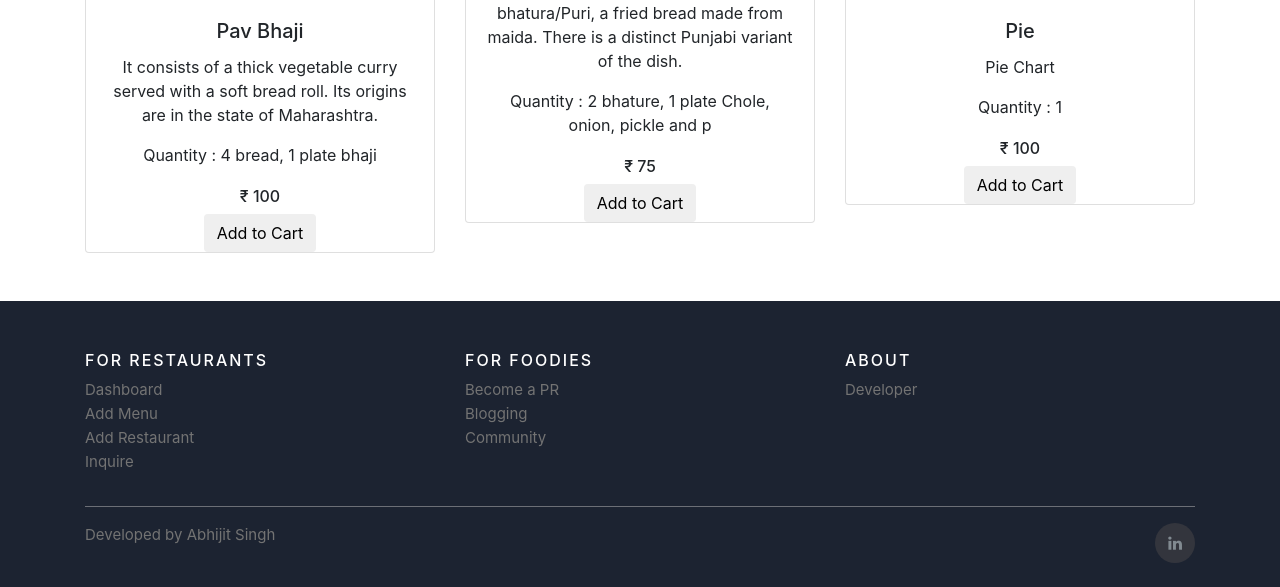
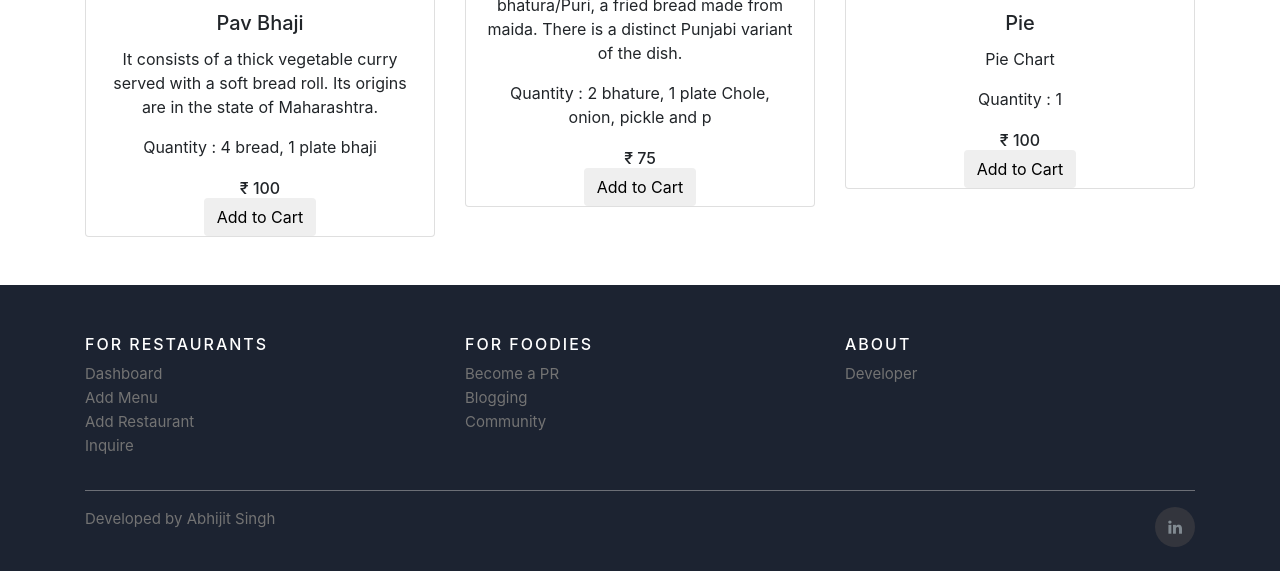
Before and after one commit to singh-abhijit/Foodshala, a PHP site: page /menu.php in a window 1280 px wide. Shown: the part 977-1564 px from the top of the page. Run offline with PHP 8.4, Linux system fonts and the light colour scheme; data comes from the database, SQL or seed files in the repository; data that the repository does not hold is empty; some libraries are stand-ins or nearby versions.

Commit message:
cart items

```diff
--- a/components/menu_item_card.php
+++ b/components/menu_item_card.php
@@ -1,7 +1,7 @@
-<div class="col-lg-3 col-md-3 col-sm-12 col-xl-4 mb-5">
+<div class="col-lg-3 col-md-3 col-sm-12 col-xl-4 mb-5 ">
 
     <form action="menu.php" method="post">
-        <div class="card">
+        <div class="card h-100 w-100">
             <!-- <div class="card" style="width: 18rem;"> -->
             <img class="card-img-top" src="<?php echo $product['imglink'] ? $product['imglink'] : './images/common_food_image.jpg';  ?>" alt="food image">
             <div class="card-body">
@@ -9,7 +9,7 @@
                 <p class="card-text text-center"><?php echo $product['food_details'];  ?></p>
                 <p class="card-text br-1 text-center">Quantity : <?php echo $product['food_quantity'];  ?></p>
             </div>
-            <h6 class="text-center"> &#8377; <?php echo $product['food_price'];  ?></h6>
+            <h6 class="text-center m-auto"> &#8377; <?php echo $product['food_price'];  ?></h6>
 
             <div class="btn-group d-flex text-center">
                 <!-- <button class="btn flex-fill m-auto" style="background-color: darkgrey;" onclick="myFunction( <?php echo $product['food_price'];  ?>)"> Add to cart </button> -->
```
